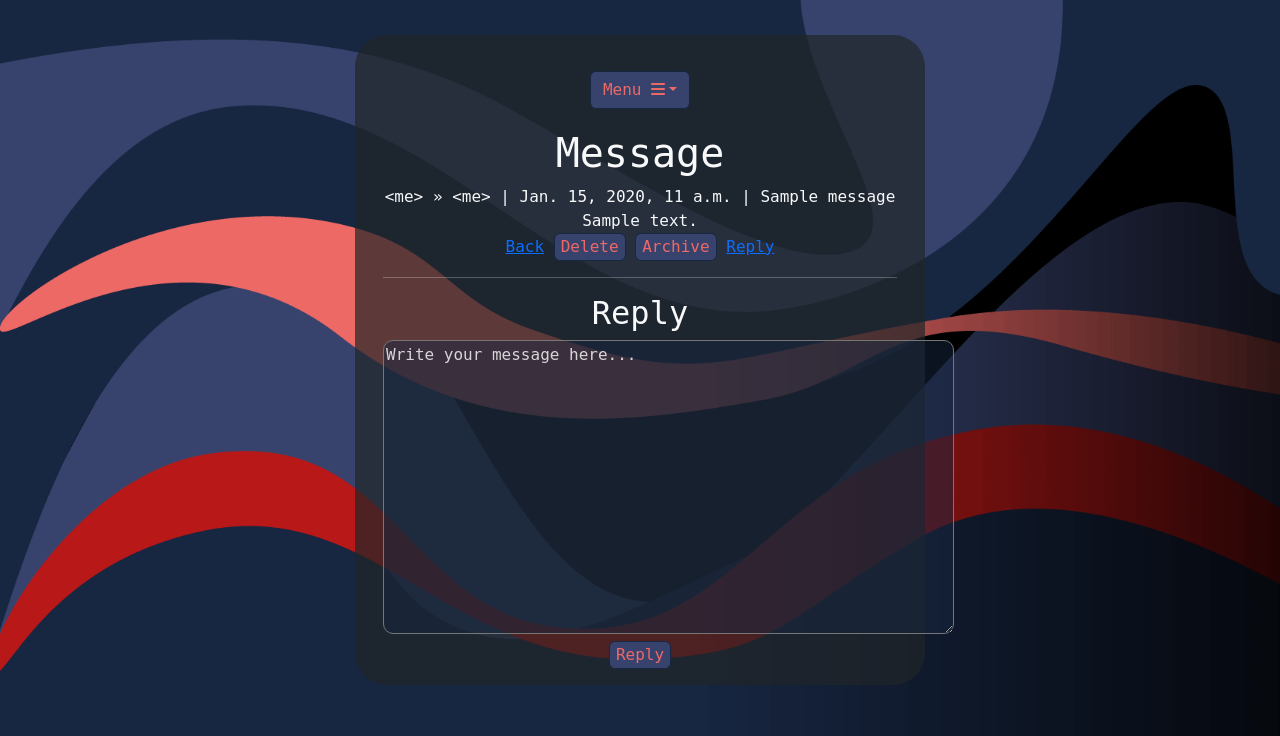
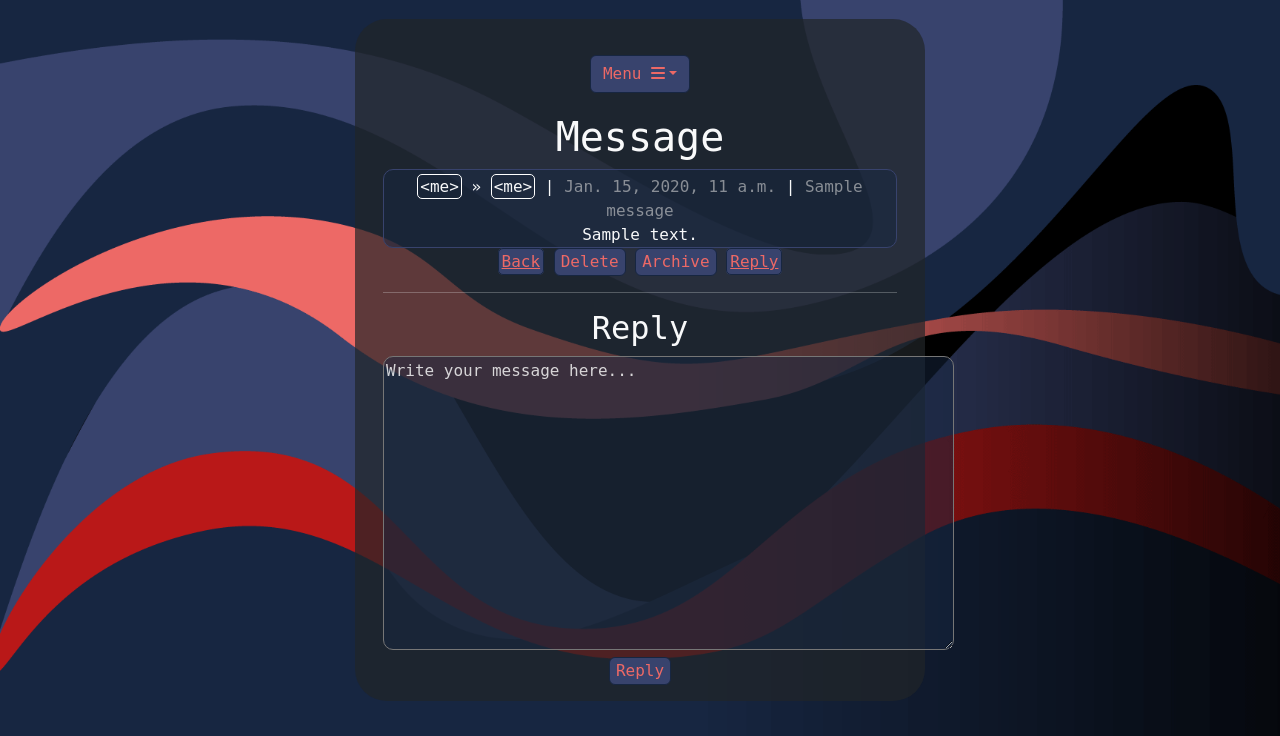
Before and after one commit to Mareliusmoen/varberg-games, a Django app: page /postman/view/1/ in a window 1280 px wide. Shown: the part 64-800 px from the top of the page. Run offline with Django 4.2, Linux system fonts and the light colour scheme; a user stored in the database is signed in; tables that the repository leaves empty hold one stand-in row (values such as "Sample post"); some libraries are stand-ins or nearby versions; some web fonts are replaced.

Commit message:
style postman conversation reply css

```diff
--- a/static/css/style.css
+++ b/static/css/style.css
@@ -120,6 +120,65 @@ body {
     color: rgb(185, 24, 24);
 }
 
+.pm_action {
+    background-color: rgb(56, 67, 109);
+    border: 1px solid rgb(23, 38, 65);
+    color: rgb(237, 105, 102);
+    padding: 3px;
+    border-radius: 5px;
+
+}
+
+.pm_action:hover {
+    background-color: rgb(23, 38, 65);
+    border: 1px solid rgb(56, 67, 109);
+    color: rgb(185, 24, 24);
+}
+
+.pm_btn:hover {
+    background-color: rgb(23, 38, 65);
+    border: 1px solid rgb(56, 67, 109);
+    color: rgb(185, 24, 24);
+}
+
+.pm_date {
+    color : rgba(211, 211, 211, 0.6);
+}
+
+.pm_subject {
+    color : rgba(211, 211, 211, 0.6);
+}
+
+.pm_header {
+    padding-top: 5px;
+}
+
+.pm_sender {
+    border: 1px solid white;
+    border-radius: 5px;
+    padding: 2px;
+}
+
+.pm_recipient {
+    border: 1px solid white;
+    border-radius: 5px;
+    padding: 2px;
+}
+
+.pm_message {
+    background-color: rgba(23, 38, 65, 0.5);
+    border-radius: 10px;
+    border: 1px solid rgb(56, 67, 109);
+    margin-top: 5px;
+}
+
+#pm_messages thead a {
+    text-decoration: none;
+    color: white;
+    border-radius: 5px;
+    border: white 1px solid;
+    padding: 3px;
+}
 
 .delete-comment {
     color: rgb(185, 24, 24);
@@ -194,11 +253,3 @@ select.form-control:focus {
 .modal-product-background {
     background-color: rgba(56, 67, 109, 0.5);
 }
-
-#pm_messages thead a {
-    text-decoration: none;
-    color: white;
-    border-radius: 5px;
-    border: white 1px solid;
-    padding: 3px;
-}
```
